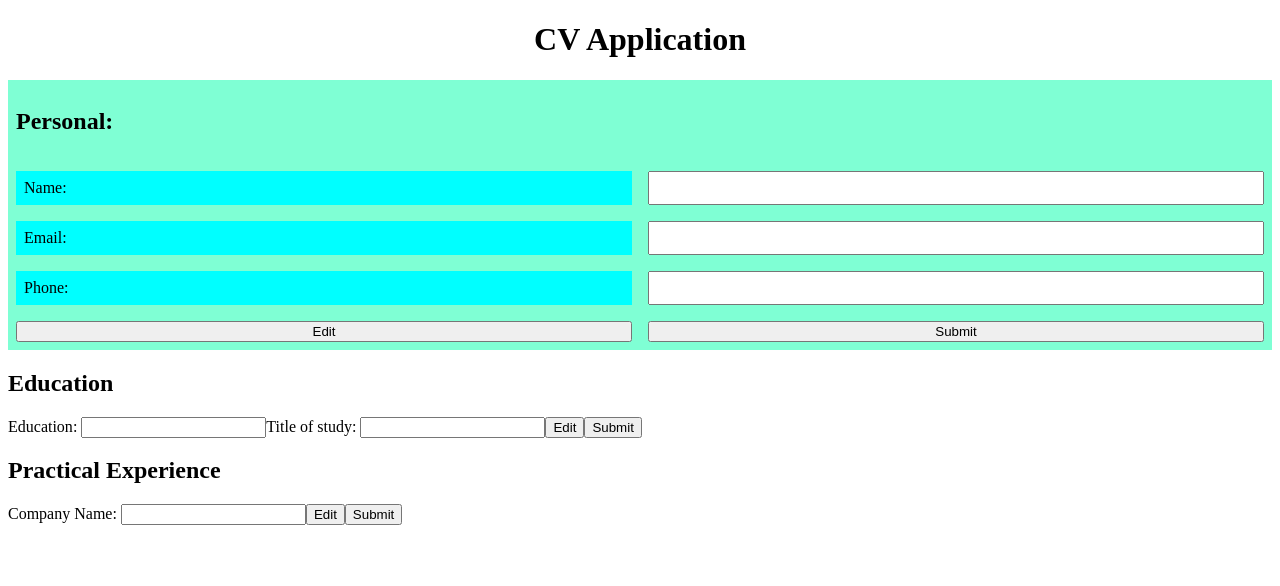
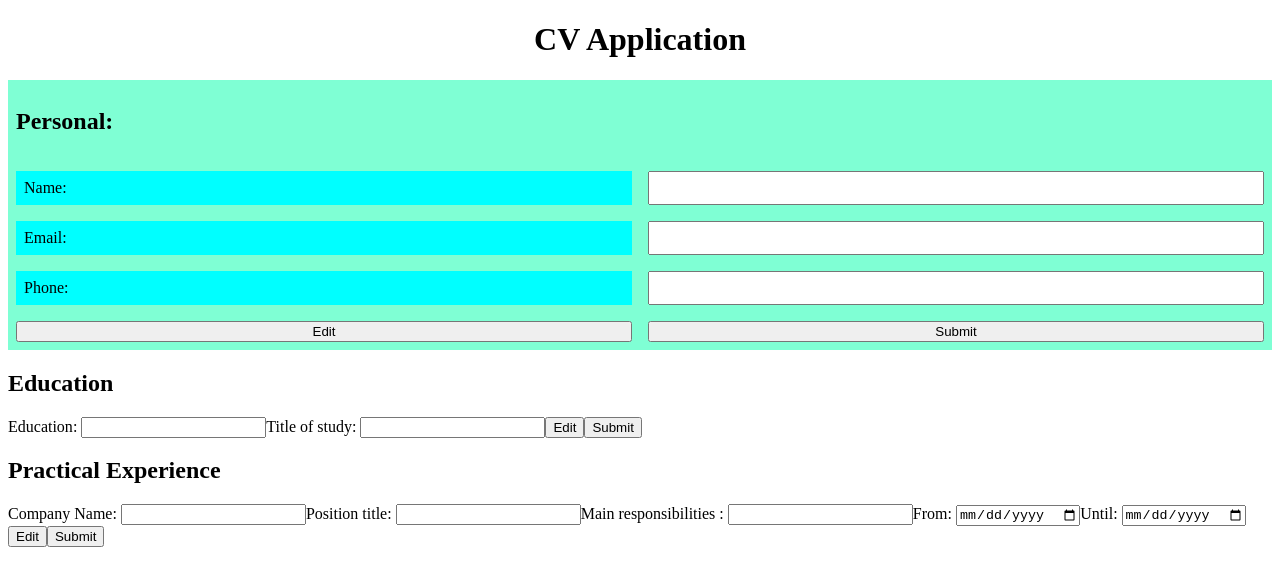
Before and after one commit to WenardKen57/cv-application, a React (Vite) app: page / in a window 1280 px wide. Shown: the top 586 px of the page. Built offline with nearby package versions, Linux system fonts and the light colour scheme.

Commit message:
Add missing PracticalExperienceSection inputs

```diff
--- a/src/components/PracticalExperienceSection.jsx
+++ b/src/components/PracticalExperienceSection.jsx
@@ -10,6 +10,22 @@ export default function PracticalSection() {
           label: "Company Name",
           value: "",
         },
+        positionTitle: {
+          type: "text",
+          label: "Position title",
+        },
+        mainResponsibility: {
+          type: "text",
+          label: "Main responsibilities "
+        },
+        startDate: {
+          type: "date",
+          label: "From"
+        },
+        endDate: {
+          type: "date",
+          label: "Until"
+        }
       }}
     />
   );
```
